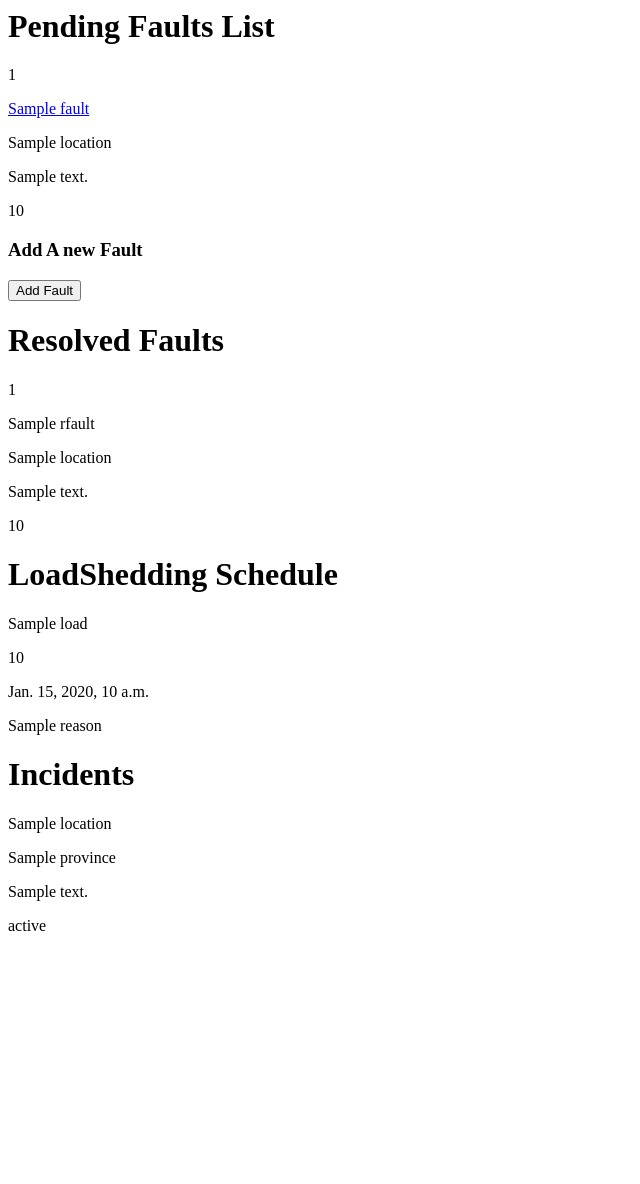
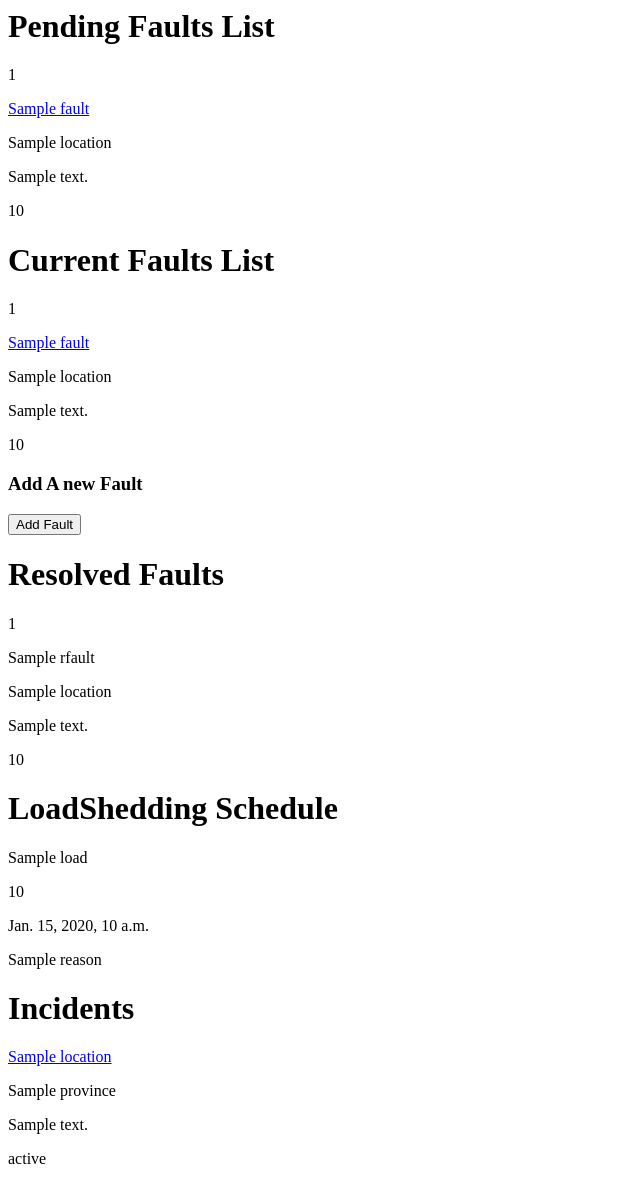
Before and after one commit to KasvDollaer/hit400project, a Django app: template RESTAPI/api/templates/clerk/views/list.html in a window 1280 px wide. Shown: the whole page, without its empty margins (0-640 px from the left). Before the commit the page ends 931 px from the top, so only its background shows below. Run offline with Django 3.2, Linux system fonts and the light colour scheme; tables that the repository leaves empty hold one stand-in row (values such as "Sample post"); the template is opened without the code that fills it: values that come from a table or form of the project are taken from there, most other values are stand-ins (such as "Sample title", 1, 10 or a date in 2020); parts of the project's set-up code (start-up, migrations or seed data) failed here and were passed over.

Commit message:
--- Auto-Git Commit ---

```diff
--- a/RESTAPI/api/templates/clerk/views/list.html
+++ b/RESTAPI/api/templates/clerk/views/list.html
@@ -13,6 +13,15 @@
             <p>{{ fault.Duration }}</p>
         {% endfor %}
         </div>
+        <h1> Current Faults List</h1>
+        {% for fault in current %}
+
+            <p>{{ fault.Fault_number }}</p>
+            <a href="{% url 'api:fault_details' fault.Fault_number %}"><p>{{ fault.Name }}</p></a>
+            <p>{{ fault.Location }}</p>
+            <p>{{ fault.Description }}</p>
+            <p>{{ fault.Duration }}</p>
+        {% endfor %}
 
         <div>
             <h3>Add A new Fault</h3>
@@ -50,7 +59,7 @@
         <div>
             <h1> Incidents</h1>
             {% for accident in incidents %}
-                <p>{{ accident.Location }}</p>
+            <a href="{% url 'api:IncidentsDetails' accident.id %}"><p>{{ accident.Location }}</p></a>
                 <p>{{ accident.Province }}</p>
                 <p>{{ accident.Description }}</p>
                 <p>{{ accident.Status }}</p>
--- a/RESTAPI/api/urls.py
+++ b/RESTAPI/api/urls.py
@@ -7,6 +7,7 @@ app_name = 'api'
 urlpatterns = [
     path('', views.ListPage, name="Home"),
     path('<int:Fault_number>/', views.FaultDetails, name="fault_details"),
+     path('incident/<int:id>/', views.IncidentsDetails, name="IncidentsDetails"),
     #api urls
     path('api/Fault', FaultAPIView.as_view()),
     path("api/faultDetails/<int:Fault_number>", FaultDetailsAPIView.as_view()),  #add integers to urls
```
Also changed, not shown: RESTAPI/api/templates/clerk/views/incidents.html (+27 -0 lines), RESTAPI/api/views.py (+13 -4 lines).
